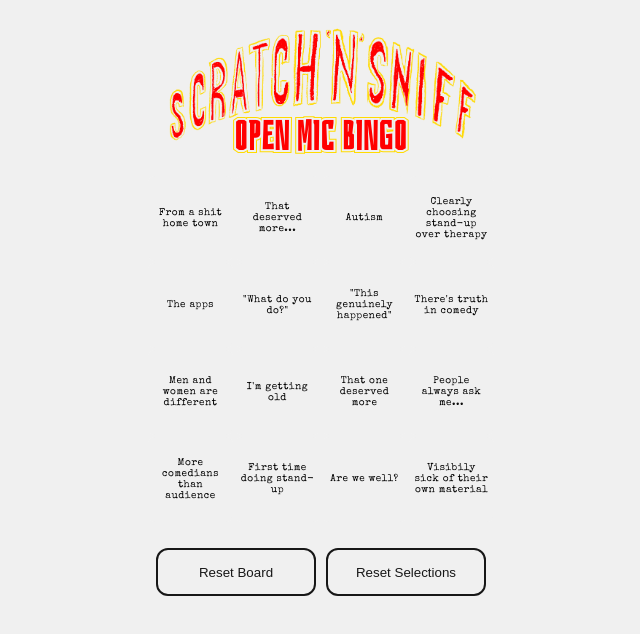
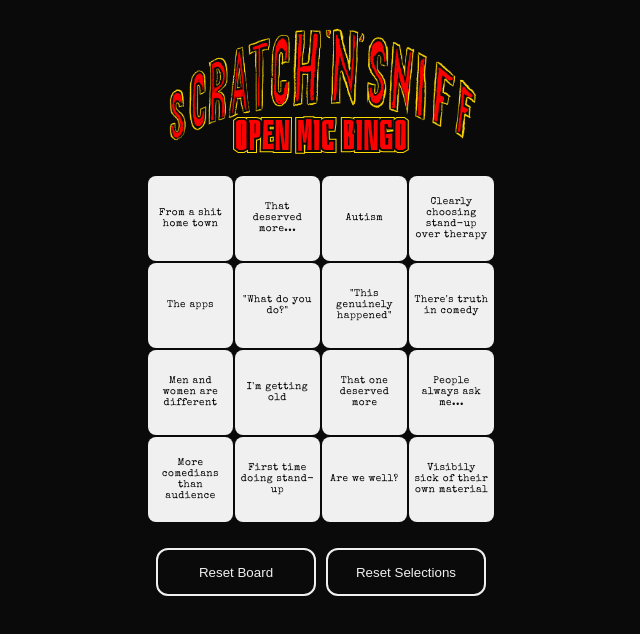
Before and after one commit to Thomas-m-Butterworth/open-mic-bingo, a Next.js app: page / in a window 1280 px wide. Shown: the top 634 px of the page, without its empty margins (319-959 px from the left). Built offline with nearby package versions, Linux system fonts and the light colour scheme.

Commit message:
background root chaned

```diff
--- a/src/app/globals.css
+++ b/src/app/globals.css
@@ -1,6 +1,6 @@
 :root {
-  --background: #f0f0f0;
-  --foreground: #171717;
+  --background: #0a0a0a;
+  --foreground: #f0f0f0;
   --scratch-red: #ff0000;
   --scratch-yellow: #ffdb00;
   --scratch-pink: #ff93e1;
```
